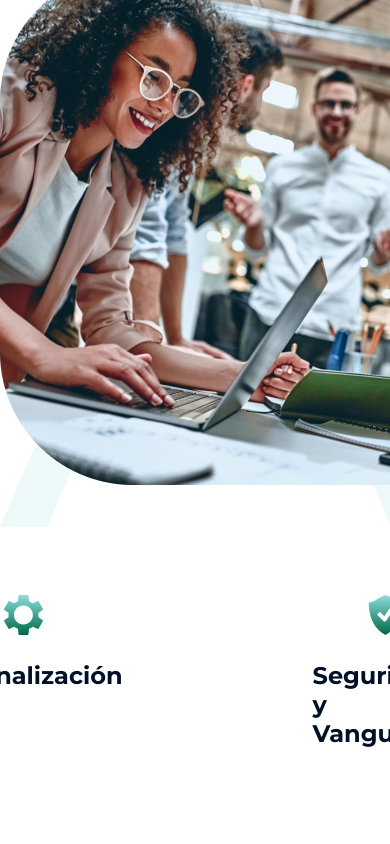
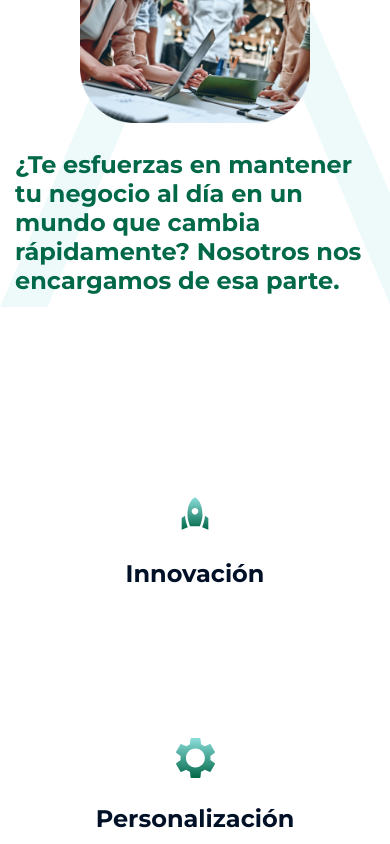
Before and after one commit to Pixabyte-Corporation/albbus-website, a Next.js app: page / in a window 390 px wide. Shown: the part 1980-2824 px from the top of the page. Built offline with nearby package versions, Linux system fonts and the light colour scheme.

Commit message:
feacture/caracteristicas

```diff
--- a/src/components/caracteristicas/Caracteristicas.module.scss
+++ b/src/components/caracteristicas/Caracteristicas.module.scss
@@ -1,3 +1,4 @@
+@media screen and (min-width: 1200px) {
   .contenedorPrincipal {
     margin: 0;
     padding: 0;
@@ -57,3 +58,153 @@
     font-size: 36px;
     font-family: "Montserrat";
   }
+}
+
+@media screen and (min-width: 769px) and (max-width: 1199px) {
+  .contenedorPrincipal {
+    margin: 0;
+    padding: 0;
+    margin-bottom: 100px;
+    margin-top: 141px;
+  }
+  .contenedorSecundario {
+    background-image: url(../../assets/img/caracteristicasBackground.png);
+    background-repeat: no-repeat;
+    background-position: top;
+    background-size: contain;
+  }
+
+  .contenedor {
+    max-width: 100%;
+    padding: 60px 15px;
+    gap: 25px;
+  }
+
+  .caracteristicasStock {
+    height: 80%;
+    width: 80%;
+    display: block;
+    margin: 0 auto;
+  }
+
+  .copy {
+    color: #016848;
+    font-size: 32px;
+    font-family: "Montserrat";
+    font-weight: 700;
+    display: flex;
+    justify-content: center;
+    align-items: center;
+    height: 200px;
+  }
+
+  .opciones {
+    display: grid; /* Usar grid layout en lugar de flexbox */
+    grid-template-columns: repeat(2, minmax(0, 1fr)); /* Dos columnas de igual tamaño */
+    grid-template-rows: repeat(2, minmax(0, 1fr)); /* Dos filas de igual tamaño */
+    justify-content: center;
+    gap: 18px;
+    margin-top: 50px;
+    margin-bottom: 100px;
+  }
+
+  .boton {
+    margin: auto;
+    display: block;
+    padding: 10px 50px;
+    border-radius: 5px;
+    background: #04534e;
+    margin-bottom: 114px;
+    color: #fff;
+    font-size: 24px;
+    font-family: Inter;
+    font-weight: 700;
+    border: none;
+  }
+
+  .texto {
+    width: 95.87%;
+    margin: auto;
+    color: #17003b;
+    text-align: center;
+    font-size: 24px;
+    font-family: "Montserrat";
+  }
+}
+
+@media screen and (max-width: 768px) {
+  .contenedorPrincipal {
+    margin: 0;
+    padding: 0;
+    margin-bottom: 100px;
+    margin-top: 141px;
+  }
+  .contenedorSecundario {
+    background-image: url(../../assets/img/caracteristicasBackground.png);
+    background-repeat: no-repeat;
+    background-position: top;
+    background-size: contain;
+  }
+  .contenedor {
+    max-width: 100%;
+    padding: 60px 15px;
+    gap: 25px;
+  }
+
+  .contenedor .elemento {
+    flex-basis: 100%;
+  }
+
+  .caracteristicasStock {
+    height: 80%;
+    width: 80%;
+    display: block; /* Para que el margen automático funcione correctamente */
+    margin: 0 auto;
+  }
+
+  .copy {
+    color: #016848;
+    font-size: 24px;
+    font-family: "Montserrat";
+    font-weight: 700;
+    display: flex;
+    justify-content: center;
+    align-items: center;
+    height: 200px;
+  }
+
+  .opciones {
+    display: flex;
+  gap: 150px;
+  margin-top: 110px;
+  margin-bottom: 110px;
+  flex-basis: calc(50% - 15px);
+  display: flex;
+  flex-direction: column;
+  justify-content: center;
+  align-items: center;
+  }
+
+  .boton {
+    margin: auto;
+    display: block;
+    padding: 10px 50px;
+    border-radius: 5px;
+    background: #04534e;
+    margin-bottom: 114px;
+    color: #fff;
+    font-size: 24px;
+    font-family: Inter;
+    font-weight: 700;
+    border: none;
+  }
+
+  .texto {
+    width: 95.87%;
+    margin: auto;
+    color: #17003b;
+    text-align: center;
+    font-size: 24px;
+    font-family: "Montserrat";
+  }
+}
--- a/src/components/caracteristicas/CaracteristicasOpciones.module.scss
+++ b/src/components/caracteristicas/CaracteristicasOpciones.module.scss
@@ -1,3 +1,4 @@
+@media screen and (min-width: 1200px) {
 .opcion {
     display: flex;
     flex-direction: column;
@@ -8,3 +9,33 @@
     font-family: "Montserrat";
     font-weight: 700;
   }
+}
+
+@media screen and (min-width: 769px) and (max-width: 1199px){
+  .opcion {
+    display: flex;
+    flex-direction: column;
+    align-items: center;
+    gap: 26px;
+    color: #001027;
+    font-size: 24px;
+    font-family: "Montserrat";
+    font-weight: 700;
+  }
+
+}
+
+@media screen and (max-width: 768px) {
+
+  .opcion {
+    display: flex;
+    flex-direction: column;
+    align-items: center;
+    gap: 26px;
+    color: #001027;
+    font-size: 24px;
+    font-family: "Montserrat";
+    font-weight: 700;
+  }
+
+}
--- a/src/components/caracteristicas/index.jsx
+++ b/src/components/caracteristicas/index.jsx
@@ -15,7 +15,9 @@ const Carateristicas = () => {
     <div className={style.contenedorPrincipal}>
       <div className={style.contenedorSecundario}>
         <div className={style.contenedor}>
-          <Image src={caracteristicasStock} alt="Stock1" title="Stock1" />
+          <div className={style.caracteristicasStock}>
+          <Image src={caracteristicasStock} alt="Stock1" title="Stock1" className={style.caracteristicasStock} />
+          </div>
           <h3 className={style.copy}>
             ¿Te esfuerzas en mantener tu negocio al día en un mundo que cambia
             rápidamente? Nosotros nos encargamos de esa parte.
```
Lines whose indentation alone changed are shown as unchanged.
